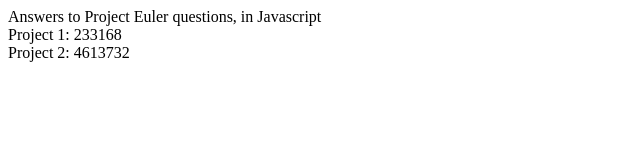
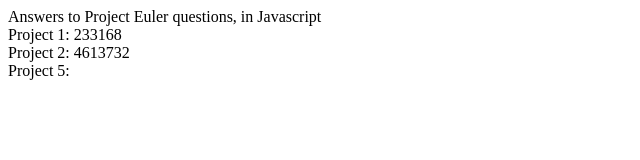
Before and after one commit to sevrdhed/euleranswers, a plain HTML site: page index.html in a window 1280 px wide. Shown: the full height of the page, 0-640 px from the left. Drawn offline with nearby package versions, Linux system fonts and the light colour scheme.

Commit message:
Updated index file to include Project 5 answers.

```diff
--- a/index.html
+++ b/index.html
@@ -6,6 +6,7 @@ Answers to Project Euler questions, in Javascript<br>
 <body>
 <div class='project1'>Project 1: </div>
 <div class='project2'>Project 2: </div>
+<div class='project5'>Project 5: </div>
 
 <script src='https://code.jquery.com/jquery-3.1.0.min.js'></script>
 <script src='scripts.js'></script>
```
